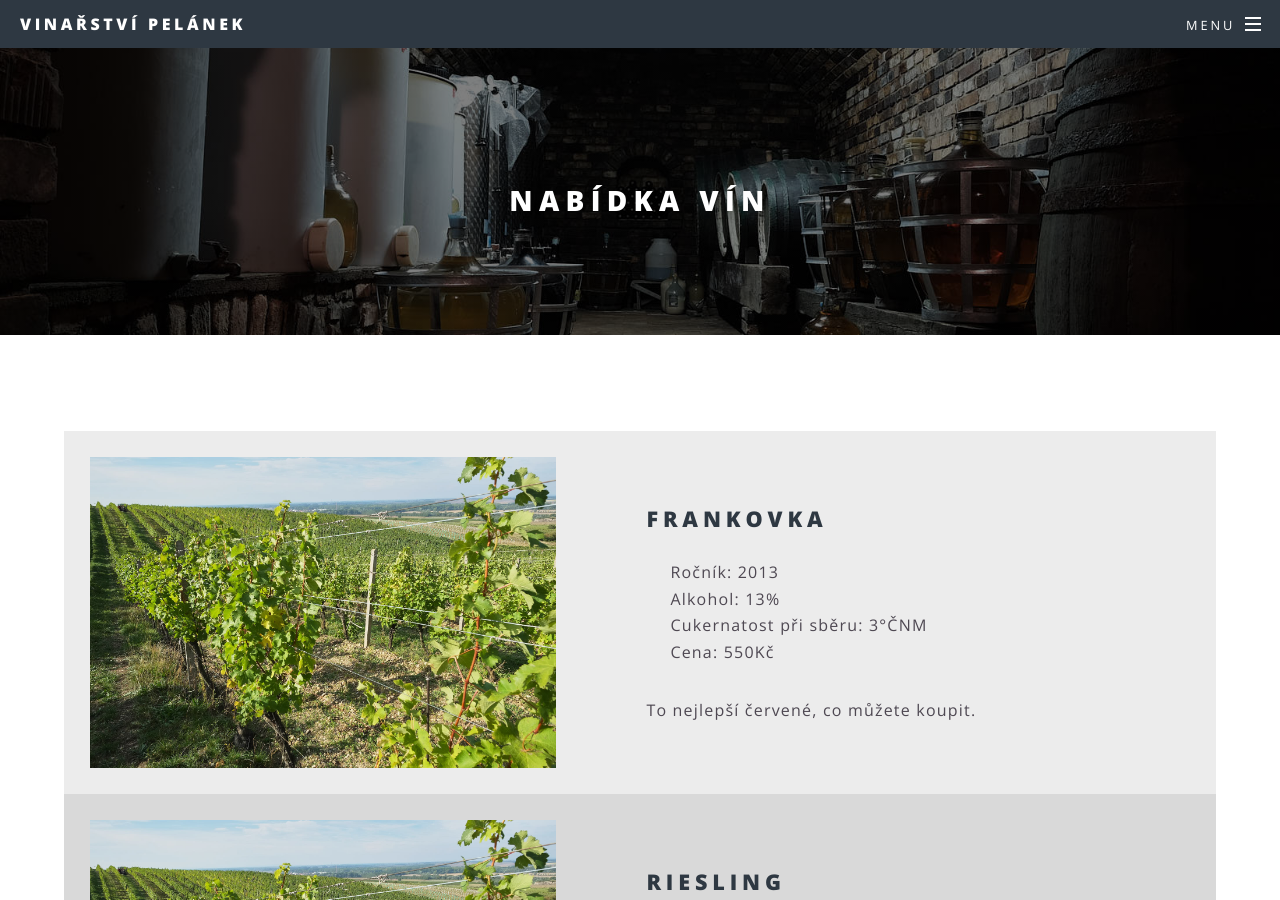
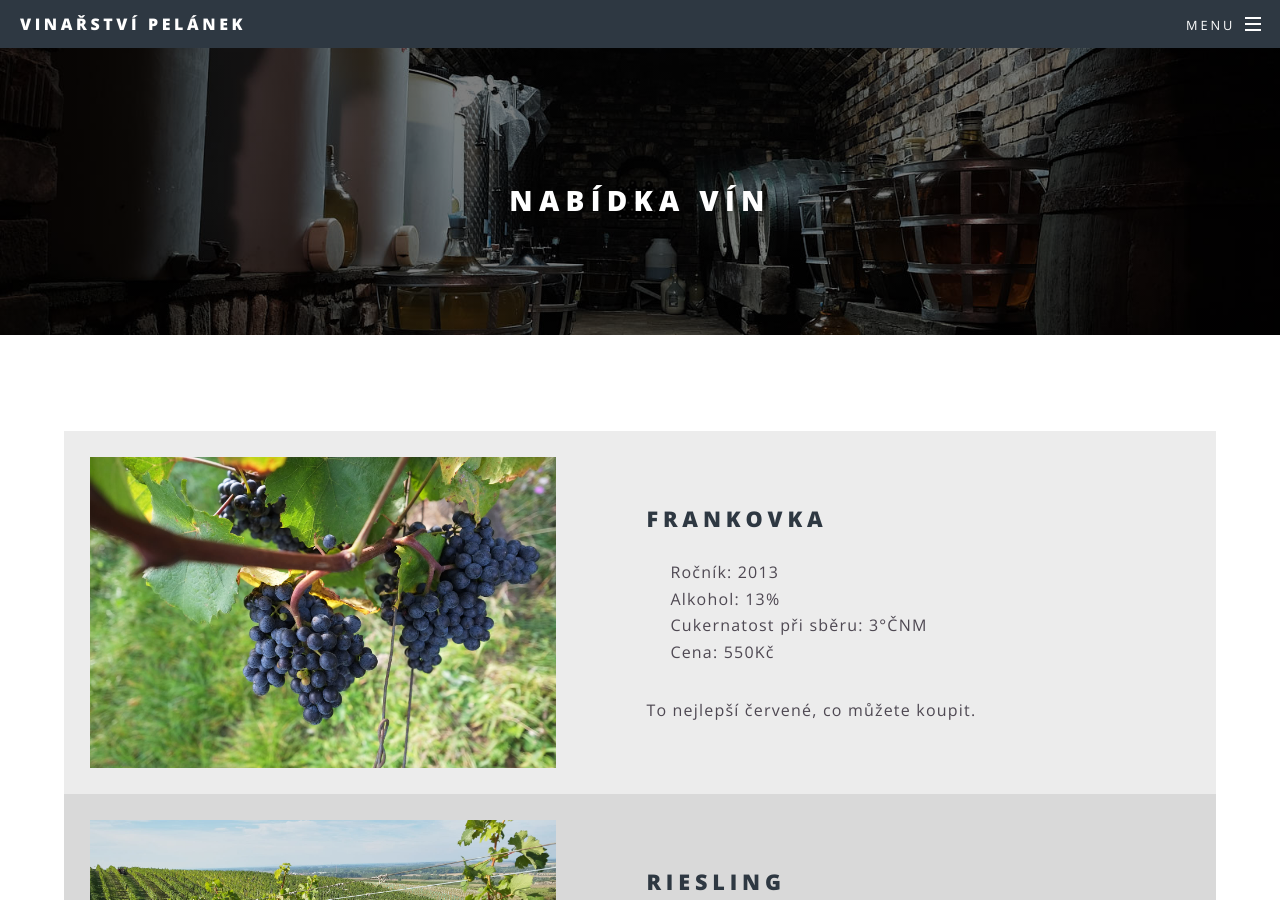
Before and after one commit to luk355/vinarstvi-pelanek, a Jekyll site: the page built from wine_list.html, in a window 1280 px wide and 900 px high. Built offline with Jekyll 4.4.1, drawn with Linux system fonts in a browser that asks for light colours.

Commit message:
specify wine image

```diff
--- a/wine_list.html
+++ b/wine_list.html
@@ -6,7 +6,14 @@ title: Nabídka vín
 <section>
 	{% for wine in site.wines %}
 	<section class="wine">
-		<div class="image"><img src="images/vinice.jpg" alt="" /></div>
+		<div class="image">
+			{% if wine.image %}
+			<img src="images/wines/{{wine.image}}" alt="" />
+			{% else %}
+			<!-- TODO add different default image -->
+			<img src="images/vinice.jpg" alt="" />
+			{% endif %}
+		</div>
 		<div class="content">
 			<h2>{{ wine.name }}</h2>
 
```
Also changed, not shown: _wines/frankovka2013.md (+1 -0 lines), images/wines/cervene-vino-detail.jpg (added).
